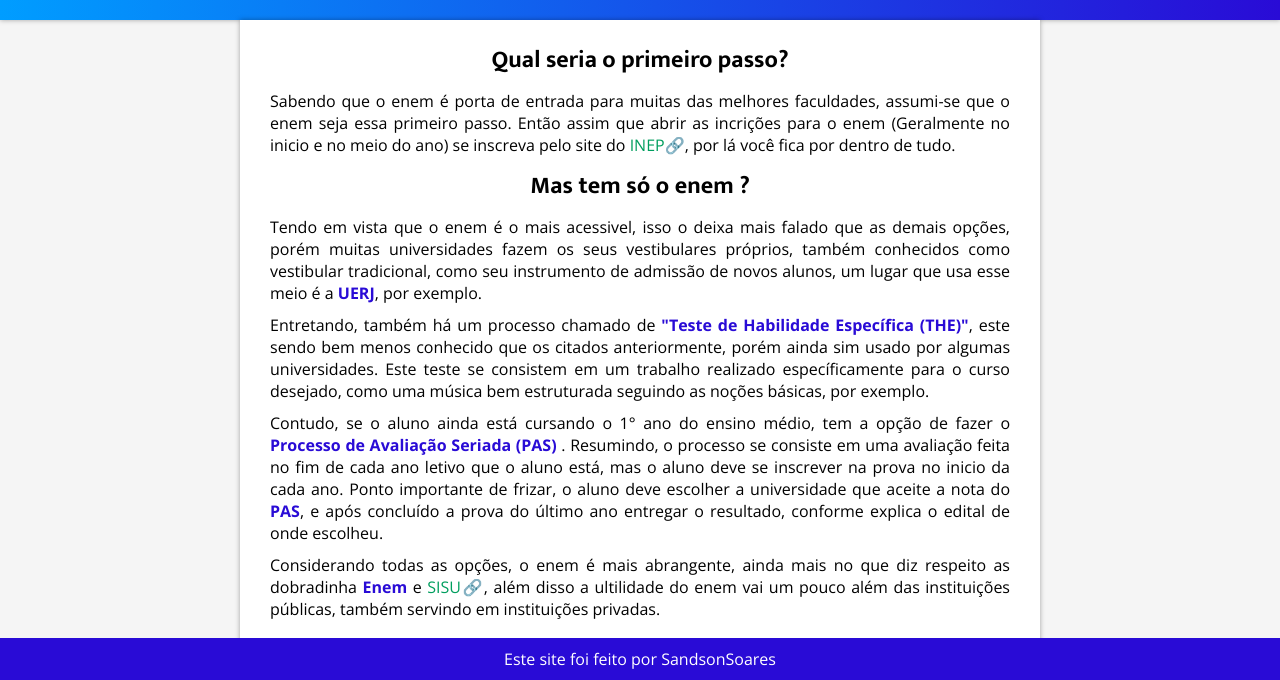
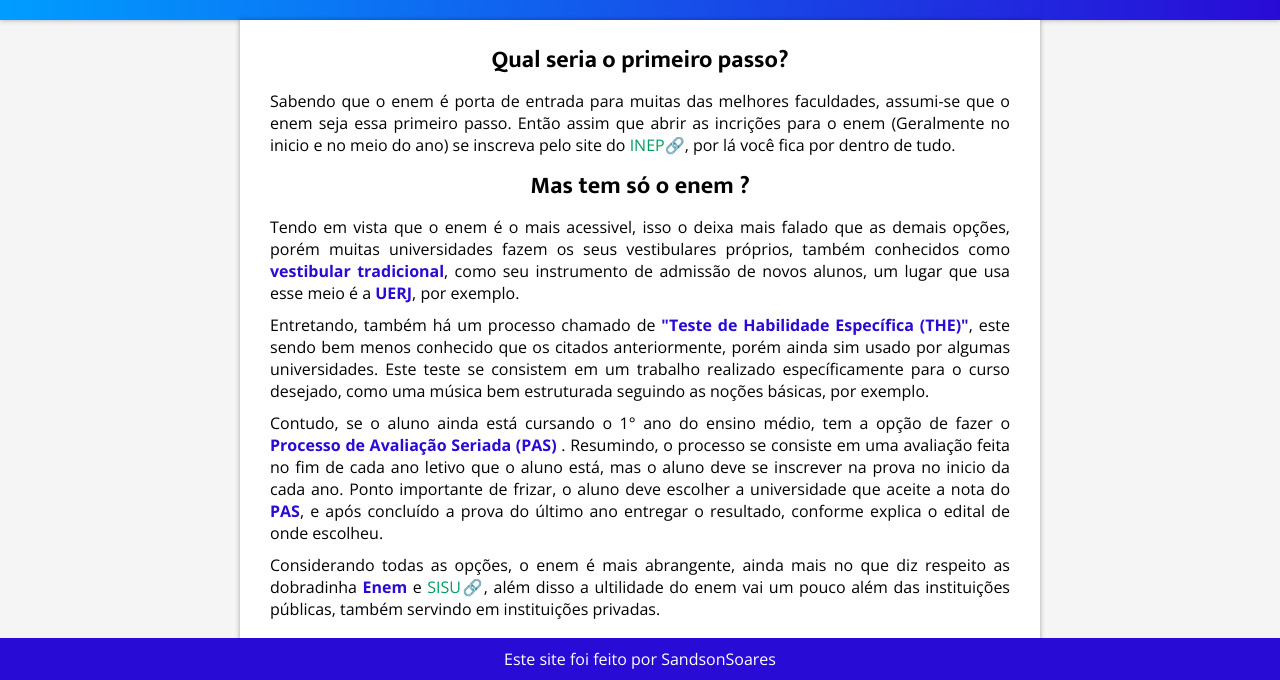
Before and after one commit to SandsonSoares/IFA, a plain HTML site: page formas-de-ingresso.html in a window 1280 px wide. Shown: the part 130-810 px from the top of the page. Drawn offline with nearby package versions, Linux system fonts and the light colour scheme.

Commit message:
Update formas-de-ingresso.html

```diff
--- a/formas-de-ingresso.html
+++ b/formas-de-ingresso.html
@@ -44,7 +44,7 @@
 
                 Tendo em vista que o enem é o mais acessivel, isso o deixa mais falado que as demais opções, porém
                 muitas
-                universidades fazem os seus vestibulares próprios, também conhecidos como vestibular tradicional, como
+                universidades fazem os seus vestibulares próprios, também conhecidos como <strong>vestibular tradicional</strong>, como
                 seu
                 instrumento de admissão de novos alunos, um lugar que usa esse meio é a <strong>UERJ</strong>, por
                 exemplo.
```
